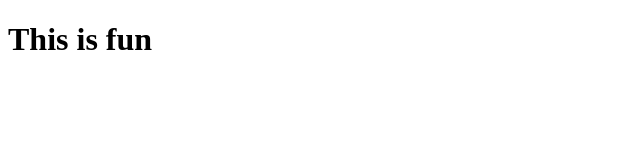
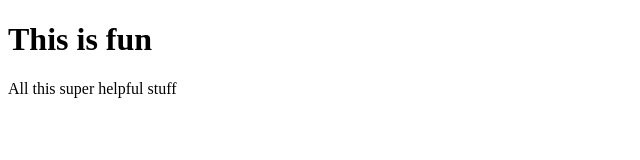
Before and after one commit to Tyler-Moline/github-practice, a plain HTML site: page index.html in a window 1280 px wide. Shown: the whole page, without its empty margins (0-640 px from the left). Drawn offline with Linux system fonts and the light colour scheme.

Commit message:
added content

```diff
--- a/index.html
+++ b/index.html
@@ -8,5 +8,7 @@
   </head>
   <body>
     <h1>This is fun</h1>
+
+    <p>All this super helpful stuff</p>
   </body>
 </html>
```
